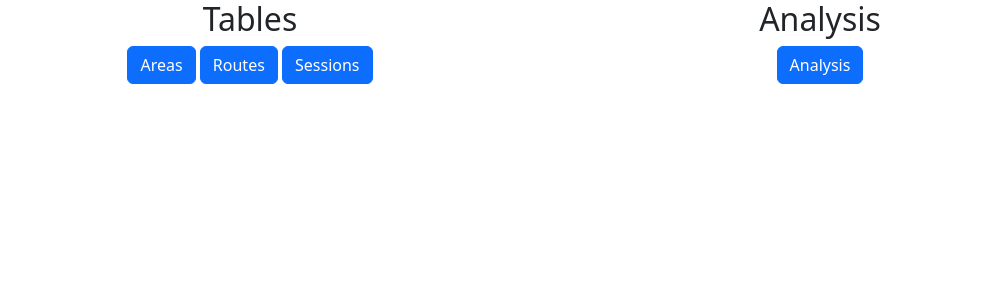
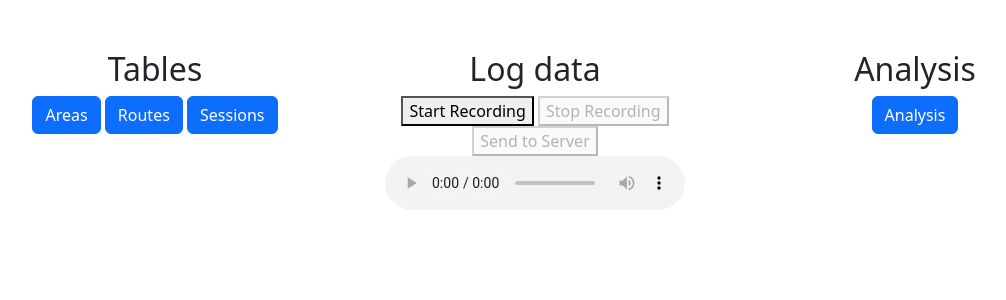
Before and after one commit to carlosfranzreb/myclimbz, a Flask app: page / in a window 1280 px wide. Shown: the top 300 px of the page, without its empty margins (105-1111 px from the left). Run offline with Flask 3, Linux system fonts and the light colour scheme; some libraries are stand-ins or nearby versions.

Commit message:
Record audio and save it in the server

```diff
--- a/climbs/blueprints/home/routes.py
+++ b/climbs/blueprints/home/routes.py
@@ -1,4 +1,7 @@
-from flask import Blueprint, render_template
+import os
+from time import time
+
+from flask import Blueprint, render_template, request
 
 
 home = Blueprint("home", __name__)
@@ -6,4 +9,20 @@ home = Blueprint("home", __name__)
 
 @home.route("/")
 def page_home() -> str:
-    return render_template("index.html")
+    return render_template("index.html", title="Home")
+
+
+@home.route("/upload", methods=["POST"])
+def upload_audio():
+    audio_file = request.files["audioFile"]
+    os.makedirs("audios", exist_ok=True)
+
+    if audio_file:
+        # Create a unique filename using Unix timestamp
+        timestamp = str(int(time()))
+        filename = os.path.join("audios", f"{timestamp}.webm")
+        audio_file.save(filename)
+
+        return f"Audio saved as: {filename}"
+    else:
+        return "No audio file uploaded"
--- /dev/null
+++ b/climbs/static/js/logging/record.js
@@ -0,0 +1,54 @@
+let mediaRecorder;
+let audioChunks = [];
+let audioPlayer = document.getElementById('audioPlayer');
+let startButton = document.getElementById('startButton');
+let stopButton = document.getElementById('stopButton');
+let sendButton = document.getElementById('sendButton');
+
+startButton.addEventListener('click', startRecording);
+stopButton.addEventListener('click', stopRecording);
+sendButton.addEventListener('click', sendToServer);
+
+function startRecording() {
+    navigator.mediaDevices.getUserMedia({ audio: true })
+        .then(stream => {
+            mediaRecorder = new MediaRecorder(stream);
+
+            mediaRecorder.ondataavailable = event => {
+                audioChunks.push(event.data);
+            }
+
+            mediaRecorder.onstop = () => {
+                let audioBlob = new Blob(audioChunks, { type: 'audio/wav' });
+                audioPlayer.src = URL.createObjectURL(audioBlob);
+                audioPlayer.play();
+                sendButton.disabled = false;
+            }
+
+            mediaRecorder.start();
+            startButton.disabled = true;
+            stopButton.disabled = false;
+        })
+        .catch(error => console.error('Error accessing microphone:', error));
+}
+
+function stopRecording() {
+    mediaRecorder.stop();
+    startButton.disabled = false;
+    stopButton.disabled = true;
+}
+
+function sendToServer() {
+    console.log(audioChunks);
+    let audioBlob = new Blob(audioChunks, { type: 'audio/webm' });
+    let formData = new FormData();
+    formData.append('audioFile', audioBlob, 'recording.webm');
+
+    fetch('/upload', {
+        method: 'POST',
+        body: formData
+    })
+    .then(response => response.text())
+    .then(data => alert(data))
+    .catch(error => console.error('Error sending audio to server:', error));
+}
--- a/climbs/templates/index.html
+++ b/climbs/templates/index.html
@@ -1,13 +1,20 @@
 {% extends "main.html" %}
 {% block content %}
 
-<div class="container text-center">
+<div class="container text-center" style="margin-top: 50px;">
     <div class="row">
         <div class="col">
             <div class="row"><h2>Tables</h2></div>
             <a class="btn btn-primary" href="{{ url_for('areas.table_areas') }}">Areas</a>
             <a class="btn btn-primary" href="{{ url_for('routes.table_routes') }}">Routes</a>
             <a class="btn btn-primary" href="{{ url_for('sessions.table_sessions') }}">Sessions</a>
+        </div>
+        <div class="col">
+            <div class="row"><h2>Log data</h2></div>
+            <button id="startButton">Start Recording</button>
+            <button id="stopButton" disabled>Stop Recording</button>
+            <button id="sendButton" disabled>Send to Server</button>
+            <audio id="audioPlayer" controls></audio>
         </div>
         <div class="col">
             <div class="row"><h2>Analysis</h2></div>
--- a/climbs/templates/main.html
+++ b/climbs/templates/main.html
@@ -35,5 +35,9 @@
             <script src="{{url_for('static', filename='js/analysis/include_unsent_climbs.js')}}"></script>
         {% endif %}
 
+        {% if title == "Home" %}
+            <script src="{{url_for('static', filename='js/logging/record.js')}}"></script>
+        {% endif %}
+
     </body>
 </html>
```
Also changed, not shown: 1 other file.
